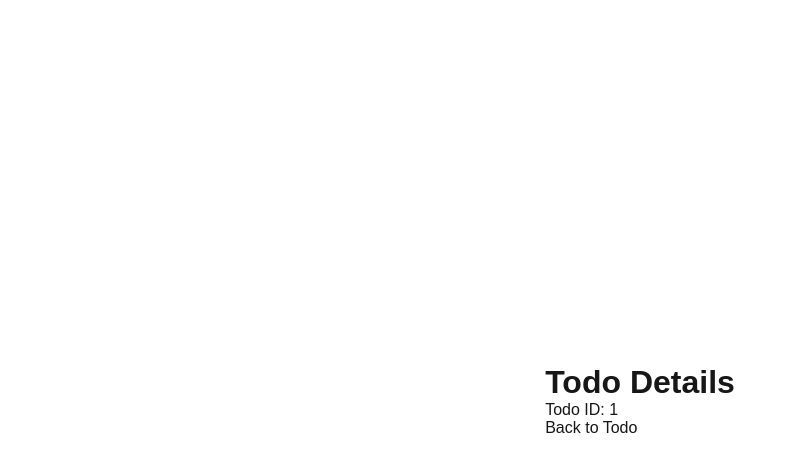
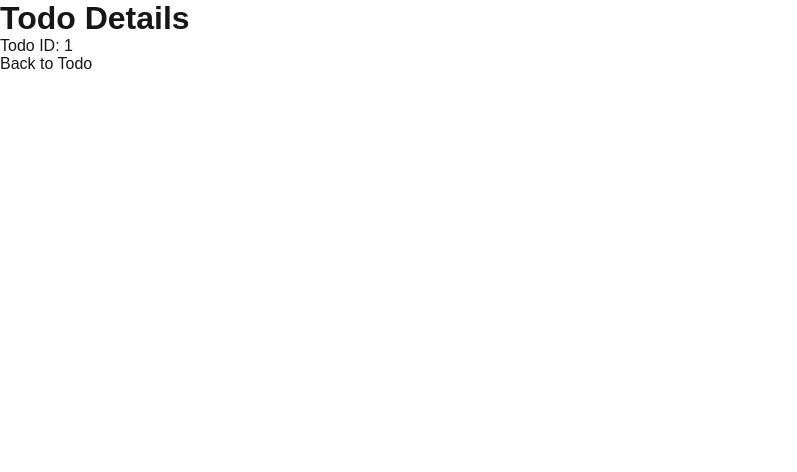
Before and after one commit to andrey-gazzaev/todo-react-next-redux, a Next.js app: page /todo/1 in a window 1280 px wide. Shown: the top 472 px of the page, without its empty margins (0-797 px from the left). Built offline with nearby package versions, Linux system fonts and the light colour scheme.

Commit message:
Migration to app routing

```diff
--- /dev/null
+++ b/src/app/todo/[id]/page.tsx
@@ -0,0 +1,9 @@
+import { TaskApiService } from "@/core/services/taskApi";
+import { TodoDetailsPage } from "@/features/todo/pages/TodoDetails";
+
+export default async function TodoItem({params}: { params: Promise<{ id: string }> }) {
+  const { id } = await params;
+  const task = await TaskApiService.getTaskById(id);
+
+  return <TodoDetailsPage task={task} />;
+}
--- /dev/null
+++ b/src/app/todo/loading.tsx
@@ -0,0 +1,5 @@
+"use client"
+
+export default function Loading() {
+  return <div>Loading...</div>;
+}
--- a/src/pages/_app.tsx
+++ /dev/null
@@ -1,33 +0,0 @@
-import type { AppProps } from "next/app";
-
-import { Geist, Geist_Mono } from "next/font/google";
-import "@/core/themes/globals.css";
-
-const geistSans = Geist({
-  variable: "--font-geist-sans",
-  subsets: ["latin"],
-});
-
-const geistMono = Geist_Mono({
-  variable: "--font-geist-mono",
-  subsets: ["latin"],
-});
-
-export default function MyApp({ Component, pageProps }: AppProps) {
-  return (
-    <div style={{
-      height: "100vh",
-      display: "flex",
-      flex: 1,
-      flexDirection: "column",
-      alignItems: "center",
-      justifyContent: "center",
-      padding: "16px",
-    }}>
-      <Component
-        {...pageProps}
-        className={`${geistSans.variable} ${geistMono.variable}`}
-      />
-    </div>
-  );
-}
--- a/src/pages/todo/[id].tsx
+++ /dev/null
@@ -1,22 +0,0 @@
-import { Task } from "@/core/models/task";
-import { TaskApiService } from "@/core/services/taskApi";
-import { TodoDetailsPage } from "@/features/todo/pages/TodoDetails";
-
-import type { InferGetServerSidePropsType, GetServerSideProps } from 'next'
-
-export const getServerSideProps = (async (context) => {
-  const { params } = context;
-  const { id } = params as { id: string };
-  if (!id) {
-    throw new Error("Id is required");
-  }
-  const task = await TaskApiService.getTaskById(id);
-  return { props: { task } }
-}) satisfies GetServerSideProps<{ task: Task }>
-
-
-export default function TodoItem(props: InferGetServerSidePropsType<typeof getServerSideProps>) {
-  const { task } = props;
-
-  return <TodoDetailsPage task={task} />;
-}
```
Also changed, not shown: src/app/todo/page.tsx (added, +11 -0 lines), src/pages/index.tsx (deleted, +0 -12 lines), src/pages/todo/index.tsx (deleted, +0 -20 lines), src/app/about/page.tsx (renamed from src/pages/about/index.tsx).
